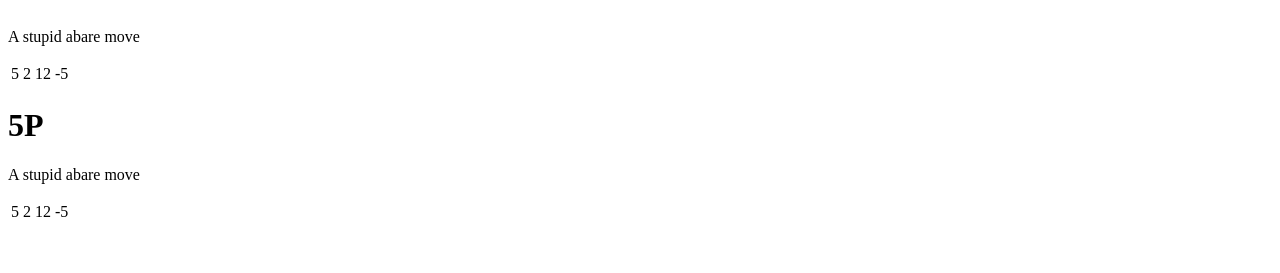
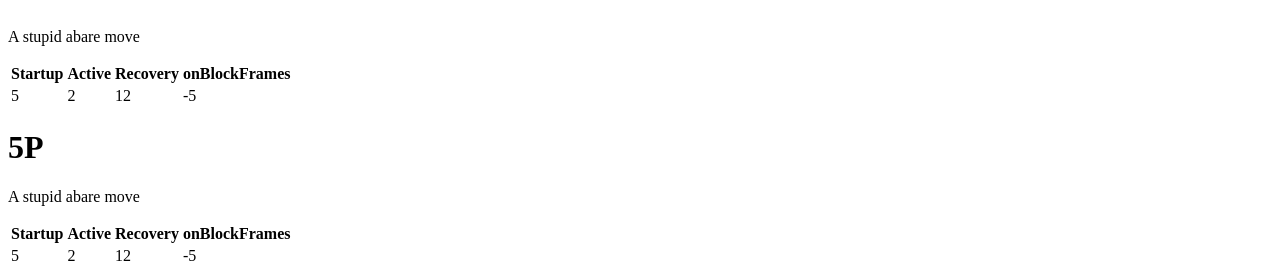
Before and after one commit to tristan-zander/zato-website, an Angular app: page /framedata in a window 1280 px wide. Shown: the part 644-917 px from the top of the page. Before the commit the page ends 876 px from the top, so only its background shows below. Built offline with nearby package versions, Linux system fonts and the light colour scheme.

Commit message:
Added headers to framedata

```diff
--- a/src/app/framedata/framedata.component.html
+++ b/src/app/framedata/framedata.component.html
@@ -4,6 +4,12 @@
         <h1>{{ data.moveTitle}}</h1>
         <p>{{ data.description }}</p>
         <table>
+            <tr>
+                <th>Startup</th>
+                <th>Active</th>
+                <th>Recovery</th>
+                <th>onBlockFrames</th>
+            </tr>
             <tr>
                 <td>{{ data.startupFrames }}</td>
                 <td>{{ data.activeFrames }}</td>
```
